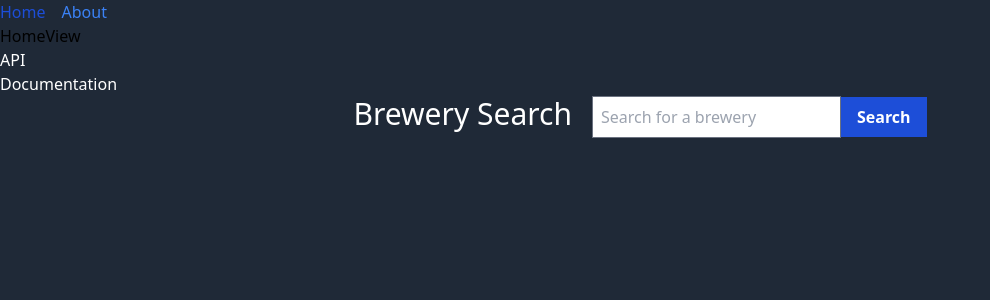
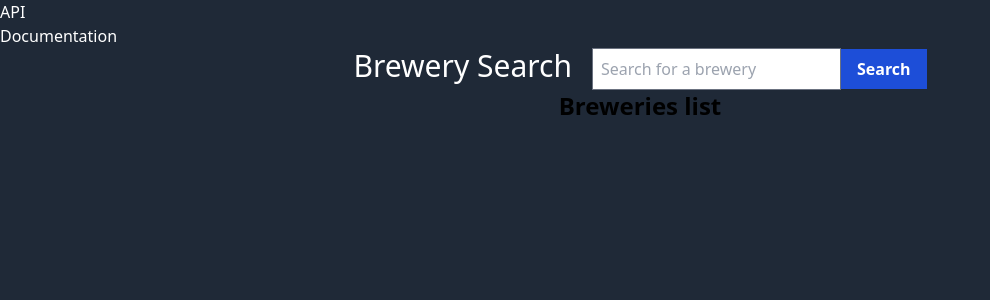
Before and after one commit to HugoMorceau/WasteX-test, a Vue app: page / in a window 1280 px wide. Shown: the top 300 px of the page, without its empty margins (0-990 px from the left). Built offline with nearby package versions, Linux system fonts and the light colour scheme.

Commit message:
deps update, splitting code, debounce input search

```diff
--- a/package.json
+++ b/package.json
@@ -14,6 +14,7 @@
   },
   "dependencies": {
     "axios": "^1.6.8",
+    "lodash.debounce": "^4.0.8",
     "pinia": "^2.1.7",
     "vue": "^3.4.21",
     "vue-router": "^4.3.0"
--- a/src/App.vue
+++ b/src/App.vue
@@ -1,61 +1,23 @@
 <script setup lang="ts">
-import { useBreweryStore } from '@/stores/brewery'
-import { RouterLink, RouterView } from 'vue-router'
 
-const store = useBreweryStore()
+import SearchBar from './components/SearchBar.vue';
+import HomeView from './views/HomeView.vue';
 
-const handleSubmit = (pagesLimit: number) => {
-  store.searchBreweries(store.query, pagesLimit)
-}
 </script>
 
 <template>
+  <div class="max-w-screen-xl mx-auto">
   <header>
-    <div class="wrapper">
+    <!-- <div class="wrapper">
       <nav class="flex items-center space-x-4">
         <RouterLink to="/" class="text-blue-500 hover:text-blue-700">Home</RouterLink>
         <RouterLink to="/about" class="text-blue-500 hover:text-blue-700">About</RouterLink>
       </nav>
-    </div>
+    </div> -->
   </header>
-  <RouterView />
-  <a
-    href="https://api.openbrewerydb.org/breweries"
-    target="_blank"
-    rel="noopener noreferrer"
-    class="mb-4 text-white"
-    >API</a
-  >
-  <br />
-  <a
-    href="https://www.openbrewerydb.org/documentation"
-    target="_blank"
-    rel="noopener noreferrer"
-    class="mb-4 text-white"
-    >Documentation</a
-  >
-  <br />
+  <!-- <RouterView /> -->
 
-  <div class="header flex gap-5 justify-center">
-    <h1 class="text-3xl text-white">Brewery Search</h1>
-    <div>
-      <input
-        v-model="store.query"
-        @input="handleSubmit(1)"
-        class="border border-gray-500 p-2"
-        placeholder="Search for a brewery"
-      />
-      <button
-        @click="handleSubmit(0)"
-        class="bg-blue-700 hover:bg-blue-800 text-white font-bold py-2 px-4"
-      >
-        Search
-      </button>
-    </div>
-  </div>
-  <ul class="flex flex-col mt-4 ml-80">
-    <li v-for="(brewery, index) in store.breweries" :key="brewery.id" class="text-white mt-1">
-      {{ index + 1 }} - {{ brewery.name }}
-    </li>
-  </ul>
+  <SearchBar />
+  <HomeView />
+</div>
 </template>
--- /dev/null
+++ b/src/components/SearchBar.vue
@@ -0,0 +1,51 @@
+<script setup lang="ts">
+import { useBreweryStore } from '@/stores/brewery';
+import debounce from 'lodash/debounce';
+
+const store = useBreweryStore()
+
+const debouncedSearch = debounce((pagesLimit: number) => {
+  handleSubmit(pagesLimit)
+}, 500)
+
+const handleSubmit = (pagesLimit: number) => {
+  store.searchBreweries(store.query, pagesLimit)
+}
+</script>
+
+<template>
+  <a
+    href="https://api.openbrewerydb.org/breweries"
+    target="_blank"
+    rel="noopener noreferrer"
+    class="mb-4 text-white"
+    >API</a
+  >
+  <br />
+  <a
+    href="https://www.openbrewerydb.org/documentation"
+    target="_blank"
+    rel="noopener noreferrer"
+    class="mb-4 text-white"
+    >Documentation</a
+  >
+  <br />
+
+  <div class="header flex gap-5 justify-center">
+    <h1 class="text-3xl text-white">Brewery Search</h1>
+    <div>
+      <input
+        v-model="store.query"
+        @input="debouncedSearch(1)"
+        class="border border-gray-500 p-2"
+        placeholder="Search for a brewery"
+      />
+      <button
+        @click="handleSubmit(2)"
+        class="bg-blue-700 hover:bg-blue-800 text-white font-bold py-2 px-4"
+      >
+        Search
+      </button>
+    </div>
+  </div>
+</template>
--- a/src/stores/brewery.ts
+++ b/src/stores/brewery.ts
@@ -22,11 +22,15 @@ interface Brewery {
 export const useBreweryStore = defineStore('brewery', {
   state: () => ({
     breweries: [] as Brewery[],
-    query: ''
+    query: '',
+    isLoading: false,
+
   }),
   actions: {
     async searchBreweries(query: string, pagesLimit: number = 0) {
+      this.isLoading = true
       this.breweries = await fetchBreweries(query, pagesLimit)
+      this.isLoading = false
     }
   }
 })
--- a/src/views/HomeView.vue
+++ b/src/views/HomeView.vue
@@ -1,11 +1,36 @@
+<script setup>
+import { useBreweryStore } from '@/stores/brewery';
+
+const store = useBreweryStore()
+console.log(store.isLoading)
+</script>
+
 <template>
   <div>
-    <h1>HomeView</h1>
+    <p class="text-center text-2xl font-bold mb-4">{{ store.isLoading ? "loading. . ." : "Breweries list" }}</p>
+    <ul class="flex flex-wrap gap-2 justify-center">
+      <li v-for="brewery in store.breweries" :key="brewery.id" class="bg-gray-500 rounded-lg shadow-md p-4 w-1/5">
+        <div>
+          <h2 class="text-xl font-bold">{{ brewery.name }}</h2>
+          <p class="text-gray-500">{{ brewery.brewery_type }}</p>
+          <div class="mt-2">
+            <p v-if="brewery.street" class="text-gray-700">{{ brewery.street }}</p>
+            <p v-if="brewery.city" class="text-gray-700">{{ brewery.city }}</p>
+            <p v-if="brewery.state_province" class="text-gray-700">{{ brewery.state_province }}</p>
+            <p v-if="brewery.postal_code" class="text-gray-700">{{ brewery.postal_code }}</p>
+            <p v-if="brewery.country" class="text-gray-700">{{ brewery.country }}</p>
+          </div>
+          <div class="mt-2">
+            <p v-if="brewery.phone" class="text-gray-700">Tel: {{ brewery.phone }}</p>
+            <a v-if="brewery.website_url" :href="brewery.website_url" target="_blank" rel="noopener noreferrer" class="text-blue-500 hover:underline">Visit Website</a>
+          </div>
+        </div>
+      </li>
+    </ul>
   </div>
 </template>
 
-<script setup>
-// import { Router } from 'vue-router'
-</script>
+
+
 
 <style lang="scss" scoped></style>
--- a/tailwind.config.js
+++ b/tailwind.config.js
@@ -18,6 +18,8 @@ export default {
     screens: {
       'sm': '640px',
       'md': '768px',
+      'lg': '1024px',
+      'xl': '1280px',
     }
   },
   plugins: [],
```
Also changed, not shown: 1 other file (tests, documents, lock files or other folders).
